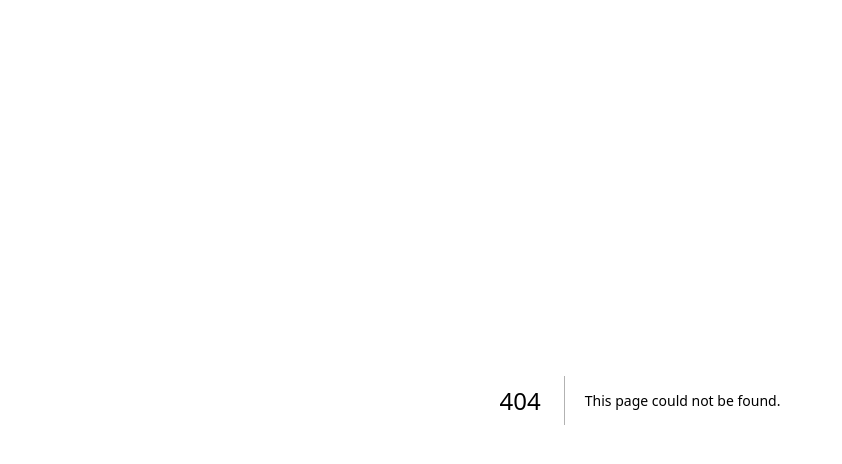
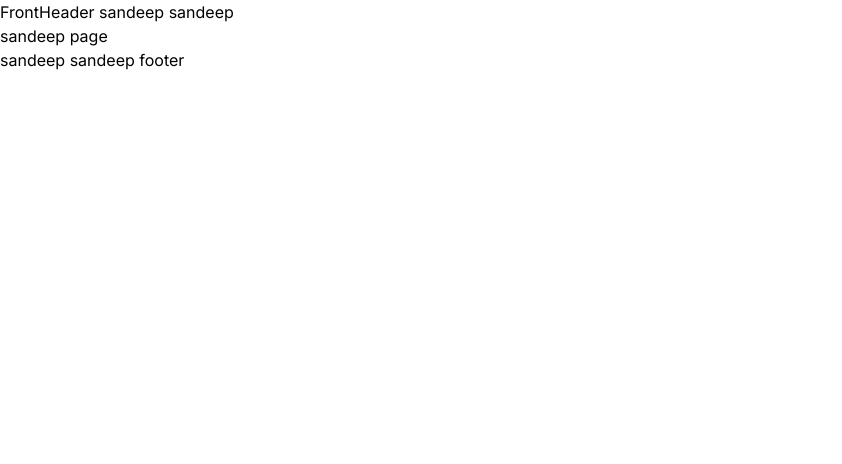
Before and after one commit to Yogeshmalakar/book, a Next.js app: page /component in a window 1280 px wide. Before the commit this address had no page. Shown: the top 464 px of the page, without its empty margins (0-842 px from the left). Built offline with nearby package versions, Linux system fonts and the light colour scheme.

Commit message:
frontLayout design

```diff
--- /dev/null
+++ b/app/FrontLayout.js
@@ -0,0 +1,13 @@
+import React from 'react';
+import FrontFooter from './component/FrontFooter';
+import FrontHeader from './component/FrontHeader';
+
+export default function FrontLayout({ children }) {
+  return (
+    <>
+      <FrontHeader />
+      {children}
+      <FrontFooter />
+    </>
+  );
+}
--- /dev/null
+++ b/app/component/FrontFooter.js
@@ -0,0 +1,11 @@
+import React from 'react'
+
+function FrontFooter() {
+  return (
+    <div>
+        <h1>sandeep sandeep footer</h1>
+    </div>
+  )
+}
+
+export default FrontFooter
--- /dev/null
+++ b/app/component/FrontHeader.js
@@ -0,0 +1,7 @@
+import React from 'react'
+
+export default function FrontHeader() {
+  return (
+    <div>FrontHeader sandeep sandeep</div>
+  )
+}
--- a/app/component/fontHeader.js
+++ /dev/null
@@ -1,9 +0,0 @@
-import React from 'react'
-
-function fontHeader() {
-  return (
-    <div>fontHeader</div>
-  )
-}
-
-export default fontHeader
--- /dev/null
+++ b/app/component/page.jsx
@@ -0,0 +1,9 @@
+import React from 'react'
+
+function page() {
+  return (
+    <div> sandeep page</div>
+  )
+}
+
+export default page
--- a/app/layout.js
+++ b/app/layout.js
@@ -1,23 +1,22 @@
+import "./globals.css";
+import FrontLayout from "./FrontLayout";
 import { Inter } from "next/font/google";
-import "./globals.css";
-import fontHeader from "./component/fontHeader.js";
-const inter = Inter({ subsets: ["latin"] });
 
 export const metadata = {
   title: "Create Next App",
   description: "Generated by create next app",
 };
 
+const inter = Inter({ subsets: ["latin"] });
+
 export default function RootLayout({ children }) {
   return (
-    <>
-
     <html lang="en">
-    <fontHeader/>
-      <body className={inter.className}>{children}</body>
-
+      <body className={inter.className}>
+        <FrontLayout>
+          {children}
+        </FrontLayout>
+      </body>
     </html>
-    </>
-
   );
 }
```
